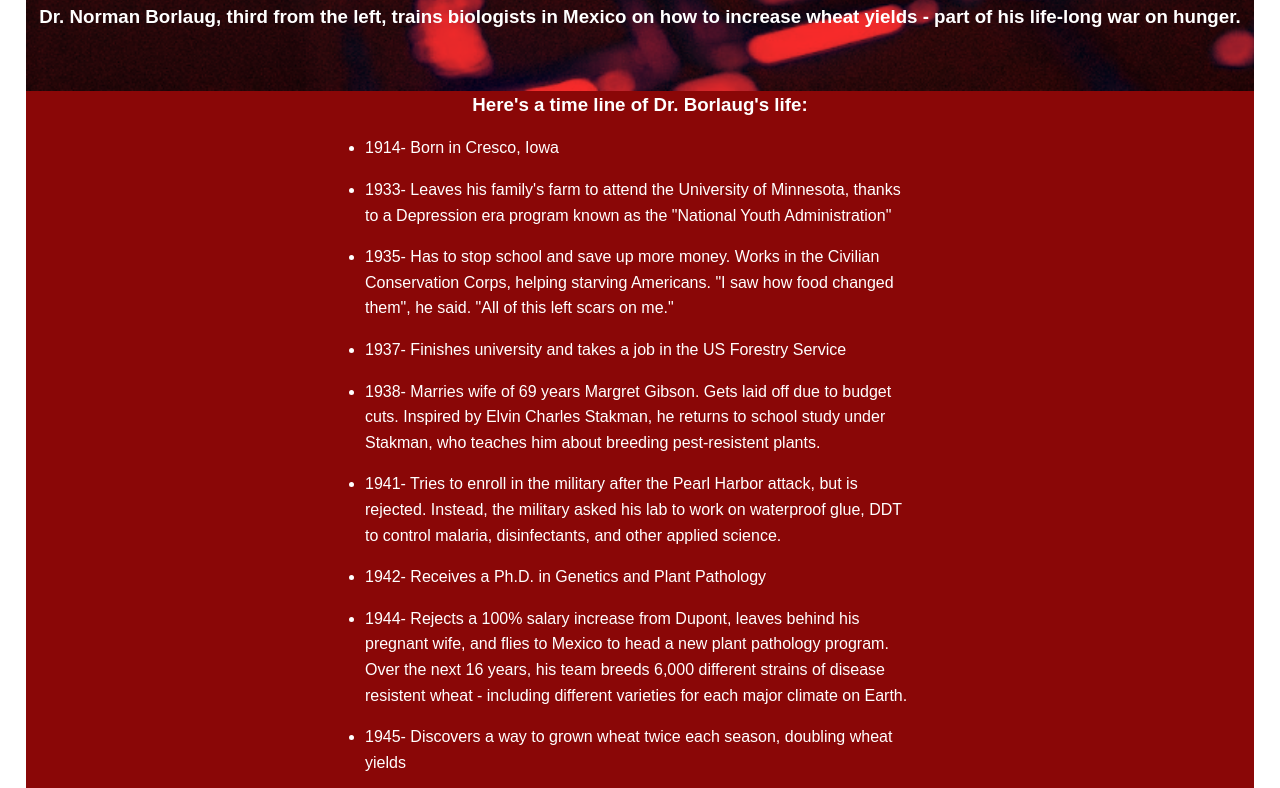
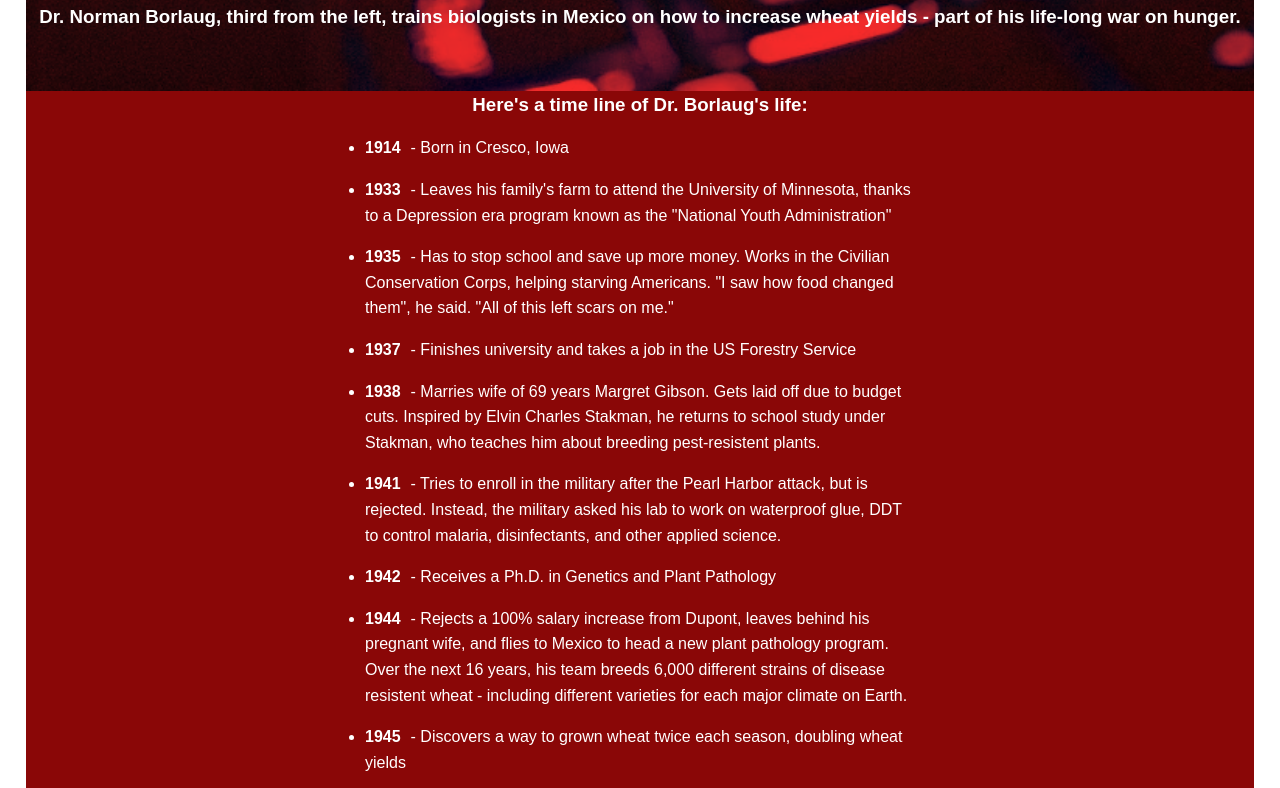
Before and after one commit to ibifaa/cssSecondAssignment, a plain HTML site: page index.html in a window 1280 px wide. Shown: the part 1083-1871 px from the top of the page. Drawn offline with Linux system fonts and the light colour scheme.

Commit message:
first commit

```diff
--- a/index.html
+++ b/index.html
@@ -45,7 +45,7 @@
 
 
         </div>
-        <h3 class="center footer-headline">If you have time, you should read more about this incredible human being on his  <a href="https://en.wikipedia.org/wiki/Norman_Borlaug">Check Wikipedia for more.</a></h3>
+        <h3 class="center footer-headline mg-20">If you have time, you should read more about this incredible human being on his  <a href="https://en.wikipedia.org/wiki/Norman_Borlaug">Check Wikipedia for more.</a></h3>
         <p class="center mg-20">Designed by Ibifaa</p>
     </main>
 
--- a/styles.css
+++ b/styles.css
@@ -81,3 +81,8 @@ img{
 .mg-20{
     margin-bottom: 40px;
 }
+
+.year{
+    font-weight: bold;
+    margin-right: 10px;
+}
```
